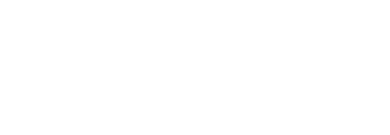
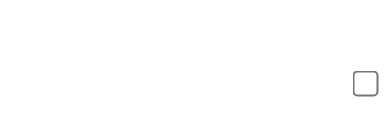
Before and after one commit to ArthurDeveloper/old-Personal-Blog, a Next.js app: page / in a window 390 px wide. Shown: the part 687-822 px from the top of the page. Built offline with nearby package versions, Linux system fonts and the light colour scheme.

Commit message:
Centralização do perfil

```diff
--- a/src/components/pageComponents/Page.jsx
+++ b/src/components/pageComponents/Page.jsx
@@ -20,6 +20,10 @@ export default function Page(props) {
 
             <Body>
                 {props.children}
+
+                <input type="checkbox" id="dark-mode-toggle-checkbox" >
+
+                </input>
             </Body>
 
         </div>
--- a/src/styles/globals.scss
+++ b/src/styles/globals.scss
@@ -8,11 +8,13 @@
 
 // Seletores
 
+$dark-mode: false;
+
 * {
   margin: 0;
 }
 
-html, body {
+html {
   padding: 0;
   font-family: 'Roboto', sans-serif;
 }
@@ -31,6 +33,7 @@ a:hover {
 }
 
 .title {
+  color: $primary-font-color;
   margin: 0;
   margin-top: 15px;
   font-size: 4em;
@@ -43,6 +46,14 @@ a:hover {
   font-size: 1em;
 }
 
+#dark-mode-toggle-checkbox {
+  position: absolute;
+  transform: scale(3);
+  top: 90.5%;
+  left: 94.5%;
+}
+
+
 .circle-radius {
   border-radius: 100%;
 }
@@ -54,3 +65,10 @@ a:hover {
 .no-margin {
   margin: 0;
 }
+
+@media (max-width: 576px) {
+  #dark-mode-toggle-checkbox {
+    transform: scale(2) !important;
+    left: 92% !important;
+  }
+}
--- a/src/styles/home.module.scss
+++ b/src/styles/home.module.scss
@@ -5,6 +5,7 @@
     display: flex;
     flex-direction: column;
     justify-content: center;
+    align-items: center;
 }
 
 #profile-img {
--- a/src/styles/topbar.module.scss
+++ b/src/styles/topbar.module.scss
@@ -45,7 +45,7 @@
       margin-left: 7px !important;
     }
     .item {
-      margin-left: 7px !important;
+      margin-left: 10px !important;
       margin-right: 2px !important;
     }
 }
```
